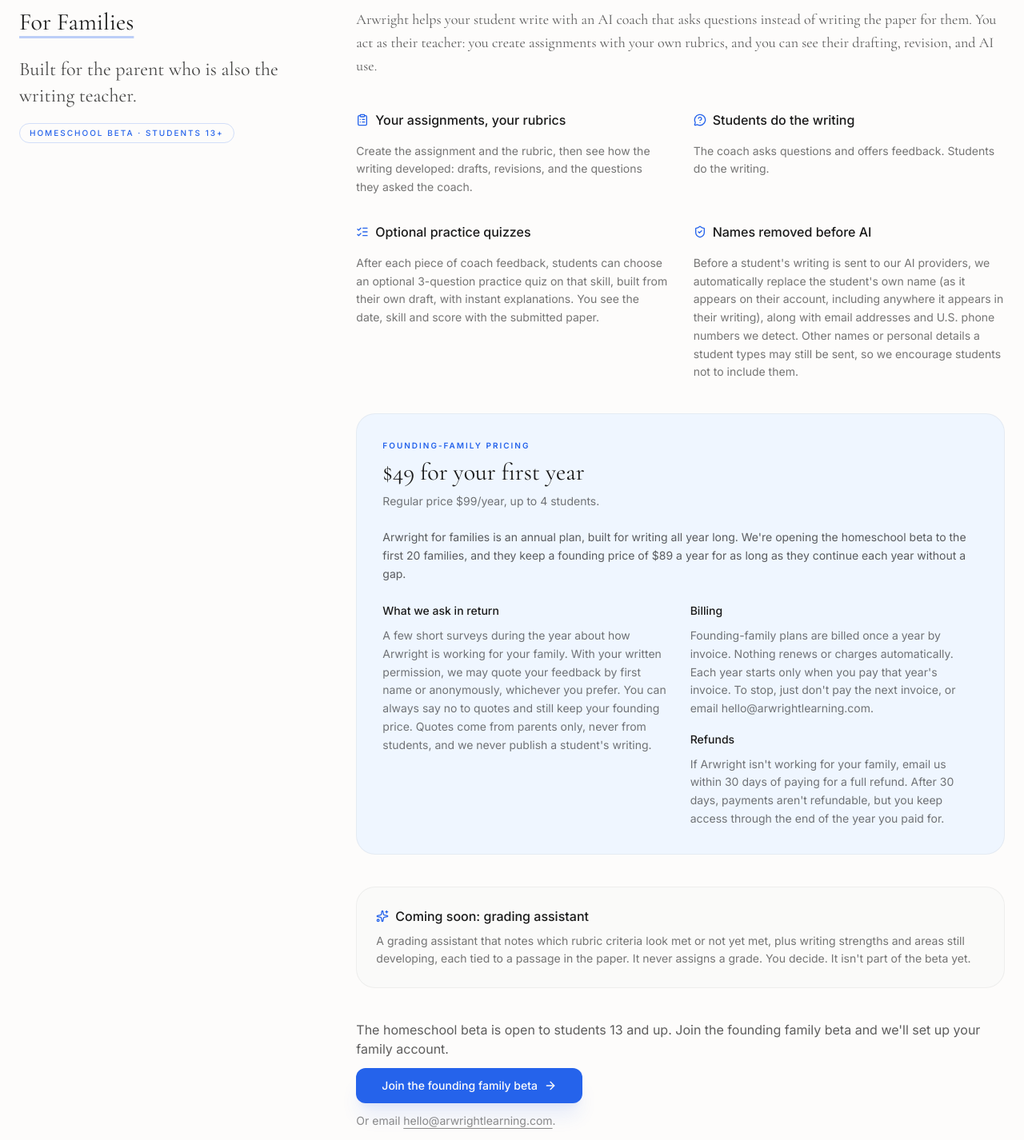
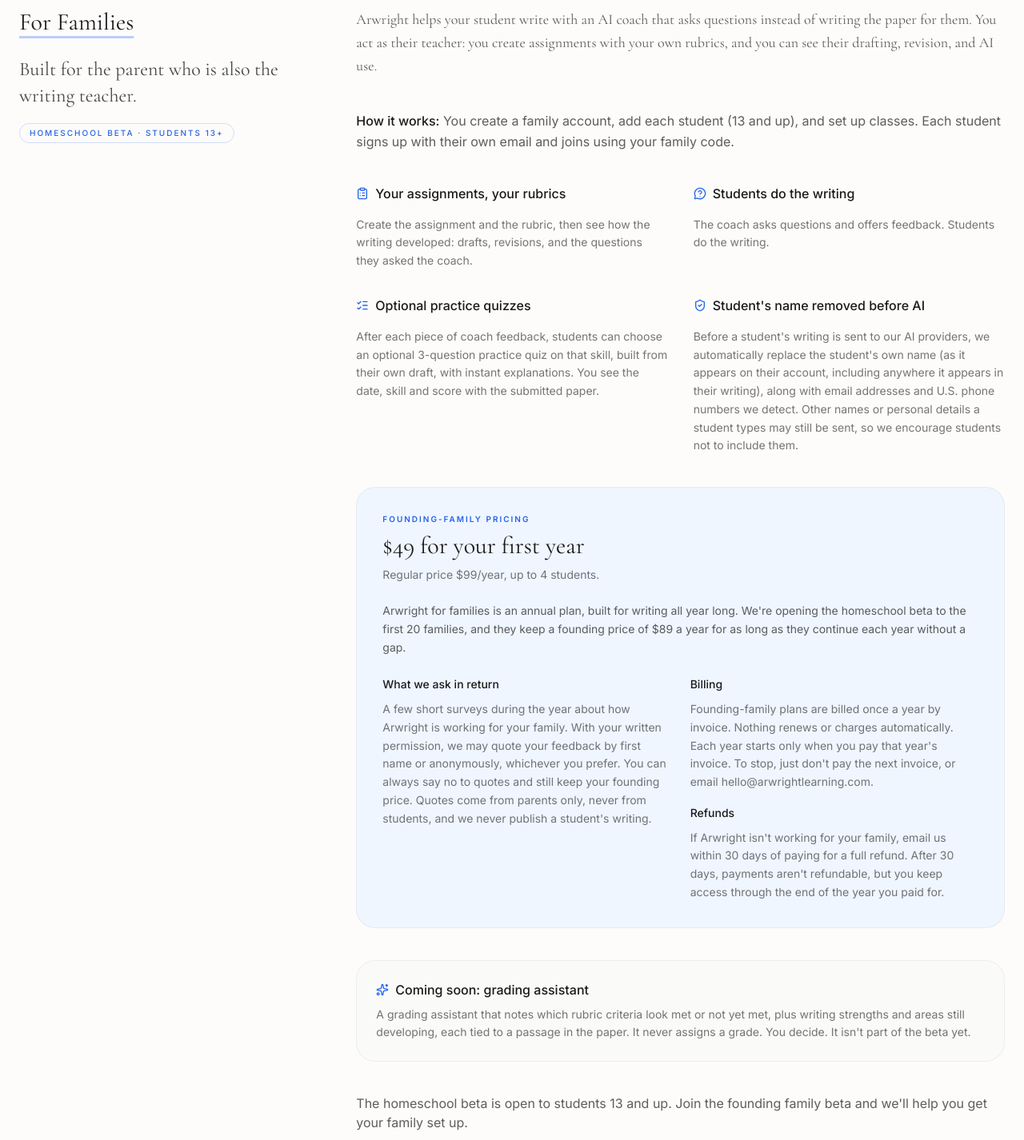
Before and after one commit to Watch1Do1/Arwright-Placeholder, a React (Vite) app: page / in a window 1280 px wide. Shown: the part 2120-3546 px from the top of the page at 80% size. Built offline with nearby package versions, Linux system fonts and the light colour scheme.

Commit message:
Homeschool section: Amy's wording (student's name heading, how it works, CTA)

```diff
--- a/src/components/ContactForm.tsx
+++ b/src/components/ContactForm.tsx
@@ -105,7 +105,7 @@ export default function ContactForm() {
           {isHomeschool ? (
             <p className="text-xl text-ink/60 font-serif">
               Homeschooling a writer 13 or older? <br className="hidden md:block" />
-              Join the founding family beta and we'll set up your family account.
+              Join the founding family beta and we'll help you get your family set up.
             </p>
           ) : (
             <p className="text-xl text-ink/60 font-serif">
--- a/src/components/Homeschool.tsx
+++ b/src/components/Homeschool.tsx
@@ -24,7 +24,7 @@ const benefits = [
     icon: ListChecks,
   },
   {
-    title: 'Names removed before AI',
+    title: "Student's name removed before AI",
     description:
       "Before a student's writing is sent to our AI providers, we automatically replace the student's own name (as it appears on their account, including anywhere it appears in their writing), along with email addresses and U.S. phone numbers we detect. Other names or personal details a student types may still be sent, so we encourage students not to include them.",
     icon: ShieldCheck,
@@ -53,6 +53,10 @@ export default function Homeschool() {
           Arwright helps your student write with an AI coach that asks questions instead of writing the paper for them.
           You act as their teacher: you create assignments with your own rubrics, and you can see their drafting,
           revision, and AI use.
+        </p>
+        <p className="text-ink/70 leading-relaxed">
+          <span className="font-medium text-ink">How it works:</span> You create a family account, add each student (13
+          and up), and set up classes. Each student signs up with their own email and joins using your family code.
         </p>
 
         <div className="grid sm:grid-cols-2 gap-8">
@@ -129,8 +133,8 @@ export default function Homeschool() {
 
         <div className="space-y-3">
           <p className="text-ink/70">
-            The homeschool beta is open to students 13 and up. Join the founding family beta and we'll set up your
-            family account.
+            The homeschool beta is open to students 13 and up. Join the founding family beta and we'll help you get
+            your family set up.
           </p>
           <a
             href="#contact"
```
